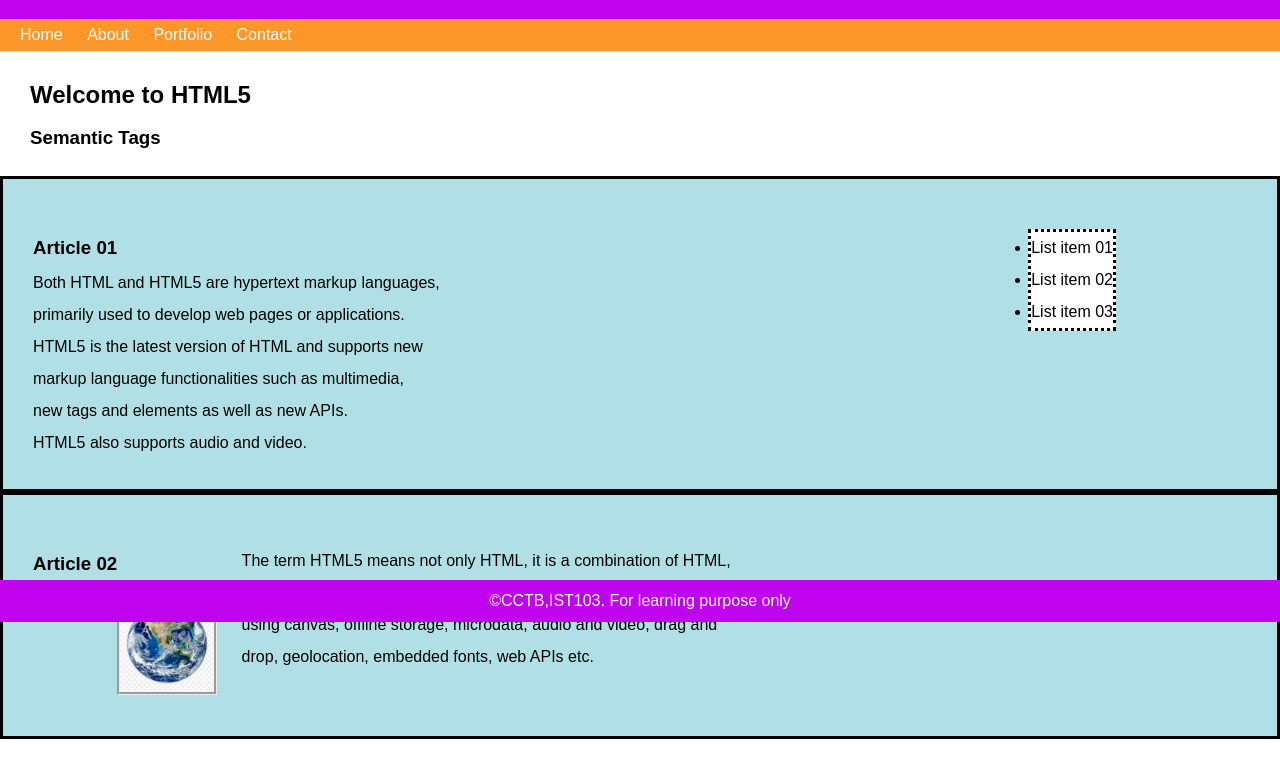
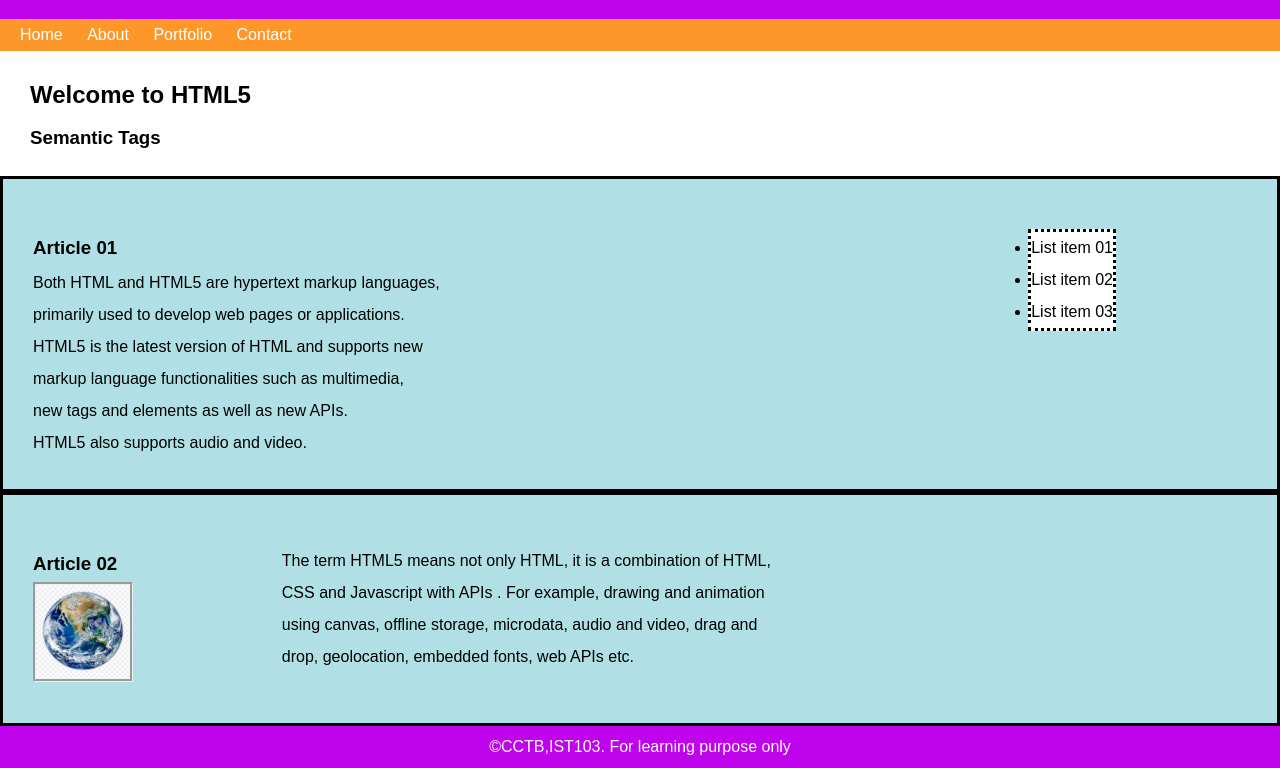
Before and after one commit to 50reina/mockup-lab3, a plain HTML site: page index.html in a window 1280 px wide. Shown: the part 173-941 px from the top of the page. Before the commit the page ends 912 px from the top, so only its background shows below. Drawn offline with Linux system fonts and the light colour scheme.

Commit message:
completed#2

```diff
--- a/index.html
+++ b/index.html
@@ -50,8 +50,8 @@
     </div>
 
     <div class="border2">
-      <h3>Article 02</h3>
       <div class="inner2-border">
+        <h3>Article 02</h3>
         <img src="earth.jpeg" alt="earth" width="100" height="100" />
       </div>
       <div>
--- a/styles.css
+++ b/styles.css
@@ -85,8 +85,7 @@ img {
 }
 
 .inner2-border {
-  width: 10%;
-  padding-top: 50px;
+  width: 20%;
 }
 
 footer {
@@ -94,7 +93,6 @@ footer {
   color: #fff;
   text-align: center;
   padding: 5px;
-  position: fixed;
   bottom: 5px;
   width: 100%;
 }
```
